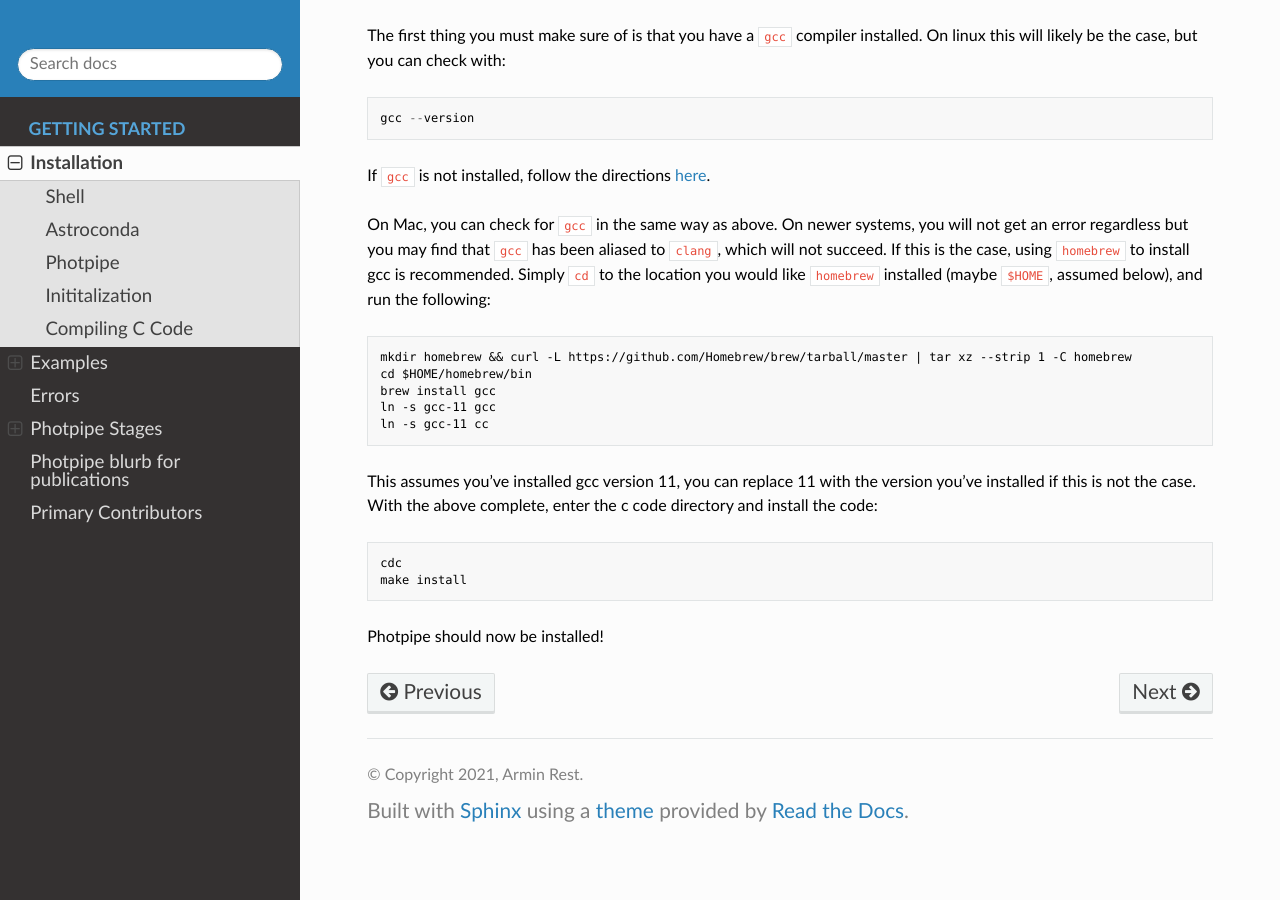
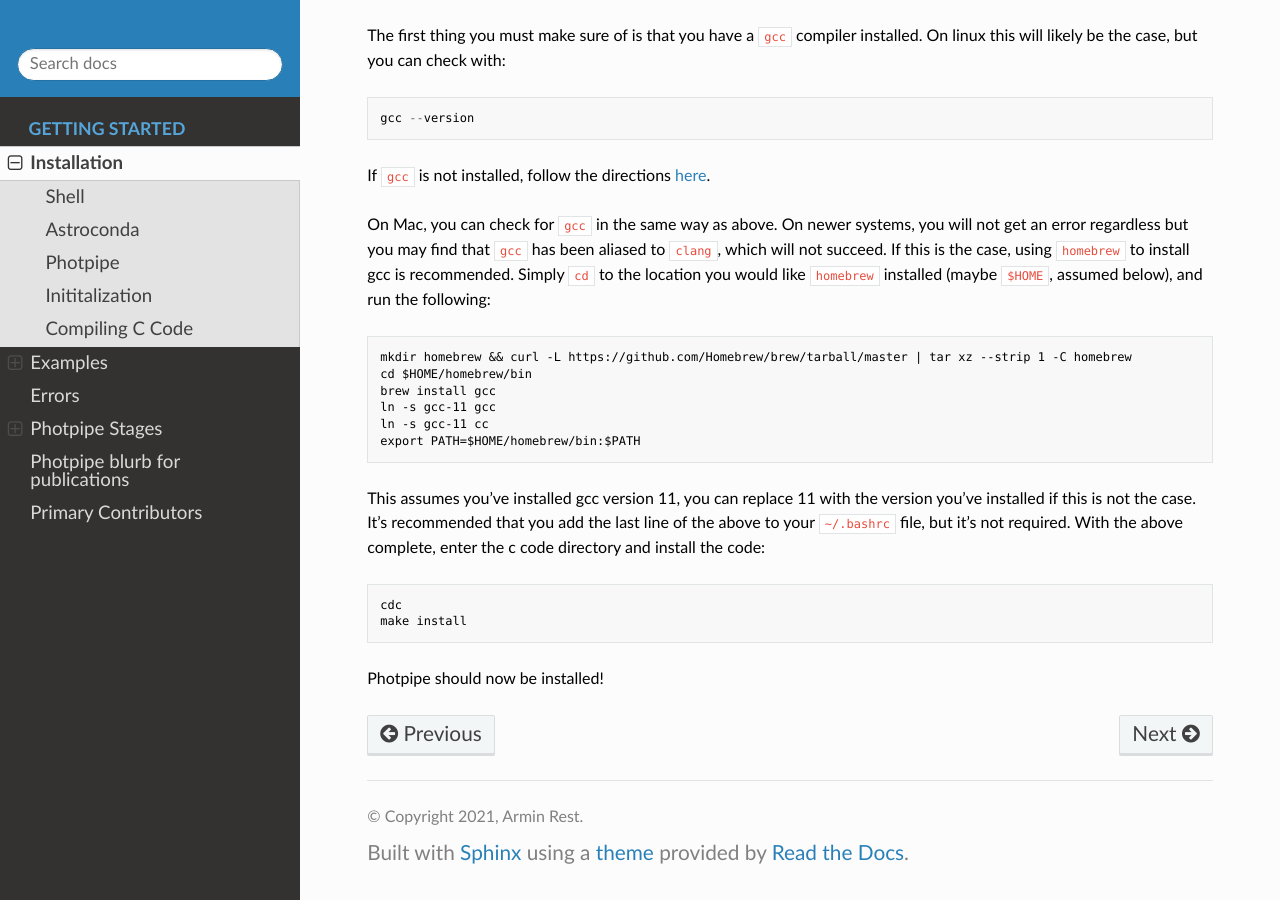
Before and after one commit to jpierel14/photpipe_docs, a Sphinx documentation site: the page built from docs/source/install.rst, in a window 1280 px wide and 900 px high, scrolled down 2582 px. Built offline with Sphinx 7.4.7 and the Read the Docs theme 2.0.0, drawn with Linux system fonts in a browser that asks for light colours; the version number could not be read and is left out.

Commit message:
added c code compiling to docs

```diff
--- a/docs/source/install.rst
+++ b/docs/source/install.rst
@@ -111,8 +111,9 @@ On Mac, you can check for ``gcc`` in the same way as above. On newer systems, yo
    brew install gcc
    ln -s gcc-11 gcc
    ln -s gcc-11 cc
+   export PATH=$HOME/homebrew/bin:$PATH
 
-This assumes you've installed gcc version 11, you can replace 11 with the version you've installed if this is not the case. With the above complete, enter the c code directory and install the code::
+This assumes you've installed gcc version 11, you can replace 11 with the version you've installed if this is not the case. It's recommended that you add the last line of the above to your ``~/.bashrc`` file, but it's not required. With the above complete, enter the c code directory and install the code::
 
     cdc
     make install
```
